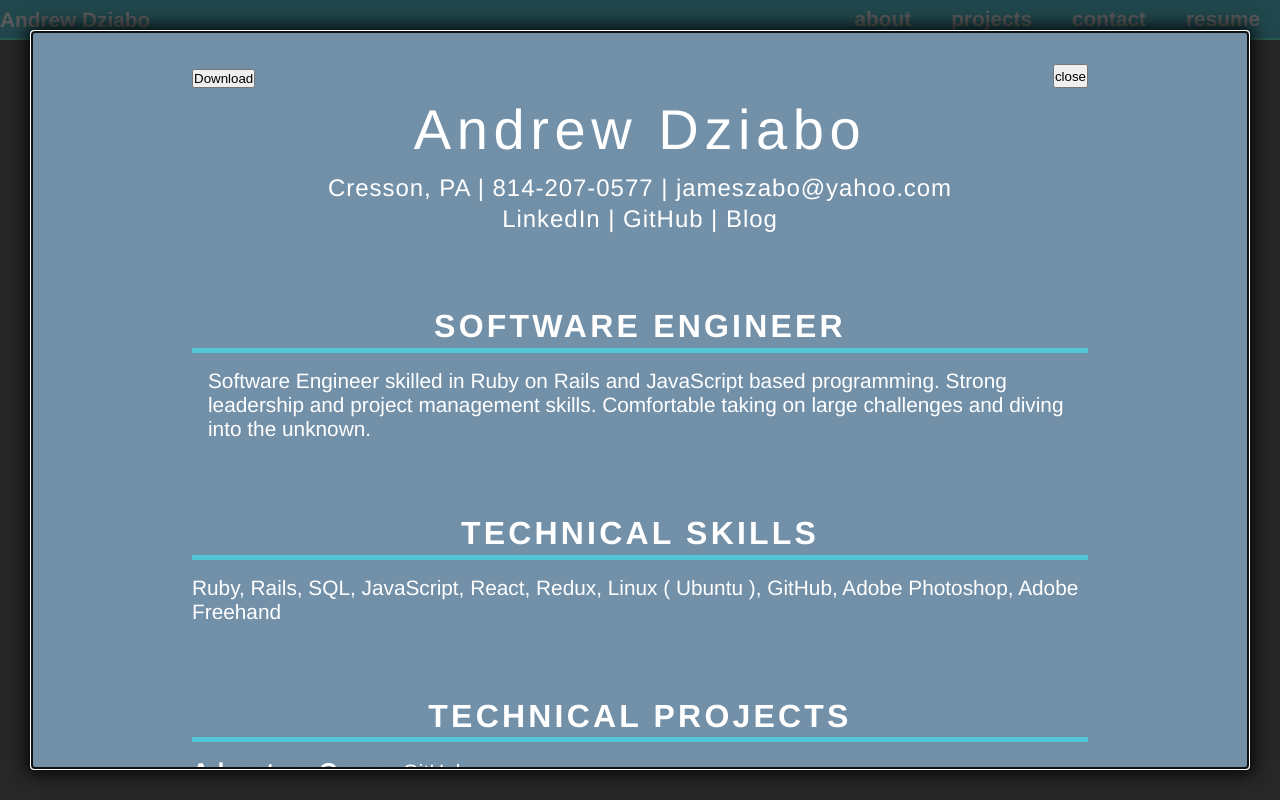
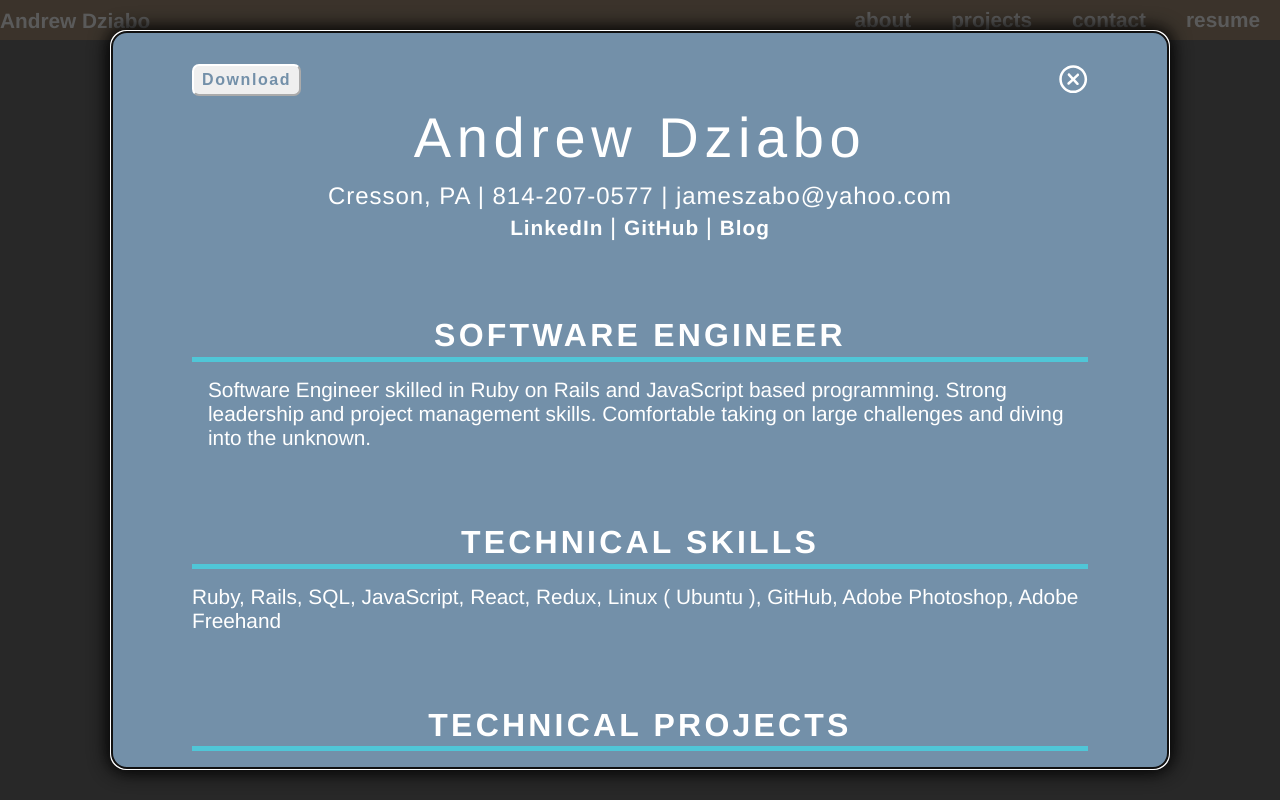
Before and after one commit to AndyDziabo/portfolio, a React (Create React App) app: page / in a window 1280 px wide. Both pictures are taken after a click on the item "resume". Built offline with nearby package versions, Linux system fonts and the light colour scheme.

Commit message:
demo modal styling

```diff
--- a/src/components/Demo.js
+++ b/src/components/Demo.js
@@ -1,4 +1,4 @@
-
+import { CgCloseO } from 'react-icons/cg';
 import { Swiper, SwiperSlide } from 'swiper/react';
 import "swiper/css";
 import "swiper/css/navigation";
@@ -22,24 +22,18 @@ function Demo({ title, imgArr, closeModal }) {
         >
             {imgArr.map((data) =>
                 <SwiperSlide className='demo-slide' key={data.alt}>
-                    <div>
+                    <div className='demo-slide-container'>
                         <h2>{title}</h2>
                         <div className='demo-modal-header'>
                             <h3>{data.title}</h3>
-                            <button onClick={closeModal}>close</button>
+                            <CgCloseO className='close' onClick={closeModal} />
                         </div>
-                        <img src={data.img} alt={data.alt} />
+                        <div className='demo-img-container'>
+                            <img src={data.img} alt={data.alt} />
+                        </div>
+
                     </div>
                 </SwiperSlide>)}
-
-            {/* <SwiperSlide>Slide 2</SwiperSlide>
-            <SwiperSlide>Slide 3</SwiperSlide>
-            <SwiperSlide>Slide 4</SwiperSlide>
-            <SwiperSlide>Slide 5</SwiperSlide>
-            <SwiperSlide>Slide 6</SwiperSlide>
-            <SwiperSlide>Slide 7</SwiperSlide>
-            <SwiperSlide>Slide 8</SwiperSlide>
-            <SwiperSlide>Slide 9</SwiperSlide> */}
         </Swiper>
         </>
     )
--- a/src/components/Resume.js
+++ b/src/components/Resume.js
@@ -1,3 +1,4 @@
+import { CgCloseO } from 'react-icons/cg';
 
 function Resume({ closeModal }) {
 
@@ -5,17 +6,25 @@ function Resume({ closeModal }) {
         <div className="resume">
             <div className="resume-header">
                 <a href={require("../assets/Dziabo_A_Resume.docx")} download="Dziabo_A_Resume">
-                <button>Download</button>
+                <button className='download-btn'>Download</button>
                 </a>
-                <button onClick={closeModal}>close</button>
+                <CgCloseO className='close' onClick={closeModal} />
             </div>
             <div className="resume-close">
 
             </div>
             <div>
                 <h1 className="resume-name">Andrew Dziabo</h1>
-                <div className="resume-contact">Cresson, PA | 814-207-0577 | jameszabo@yahoo.com</div>
-                <div className="resume-contact"> LinkedIn | GitHub | Blog</div>
+                <div className="resume-contact">Cresson, PA | 814-207-0577 |
+                    <span className="resume-email" onClick={(e) => {window.location.href ='mailto:jameszabo@yahoo.com';}}> jameszabo@yahoo.com</span>
+                </div>
+                <div className="resume-contact">
+                    <a href="https://www.linkedin.com/in/andrewdziabo/" target="_blank" rel="noopener noreferrer"> LinkedIn </a>
+                      |
+                    <a href="https://github.com/AndyDziabo" target="_blank" rel="noopener noreferrer"> GitHub </a>
+                      |
+                    <a href="https://dev.to/andydziabo" target="_blank" rel="noopener noreferrer"> Blog </a>
+                </div>
                 <br></br>
                 <h3 className="resume-section-title">SOFTWARE ENGINEER</h3>
                 <div className="resume-line"></div>
--- a/src/index.css
+++ b/src/index.css
@@ -10,26 +10,16 @@ body {
   -moz-osx-font-smoothing: grayscale;
 }
 
-/* code {
-  font-family: source-code-pro, Menlo, Monaco, Consolas, 'Courier New',
-    monospace;
-} */
-
 .main {
-  /* display: inline; */
-  /* float: right; */
   background-color: rgb(101, 101, 101);
-  /* display: flex; */
-  /* justify-content: center; */
   height: 95vh;
-  /* overflow: hidden; */
   overflow-y: scroll;
   width: 100%;
 }
 
 .main h1 {
   font-size: 3.25rem;
-  font-weight: 300;
+  font-family: monospace;
   /* line-height: 0.5rem; */
   /* position: relative; */
   width: fit-content;
@@ -39,7 +29,7 @@ body {
 }
 
 .title-underline {
-  background-color: #005099;
+  background-color: #50C6D7;
   width: 13ch;
   height: 5px;
   margin: 0 auto;
@@ -68,14 +58,11 @@ section {
 
 nav{
   display: flex;
-  border-bottom-color: #65FBD2;
-  border-bottom-style: solid;
-  border-bottom-width: 2px;
   align-items: center;
   justify-content: space-between;
-  background-color: #50C6D7;
+  background-color: #9F8970;
   min-height: 5vh;
-  color: #65FBD2;
+  color: white;
   z-index: 4;
 }
 
@@ -96,7 +83,7 @@ nav{
   font-size: 1.3rem;
   font-weight: 600;
   color: white;
-  transition: 0.3s ease-in-out;
+  transition: 0.2s ease-in-out;
 }
 
 .nav-logo a {
@@ -104,11 +91,16 @@ nav{
   font-size: 1.3rem;
   font-weight: 600;
   color: white;
-  transition: 0.3s ease-in-out;
+  transition: 0.2s ease-in-out;
+}
+
+.nav-logo a:hover {
+  color: #6B5740;
+  cursor: pointer;
 }
 
 .nav-item:hover{
-  color: #65FBD2;
+  color: #6B5740;
   cursor: pointer;
 }
 
@@ -116,7 +108,7 @@ nav{
   content: "";
   width: 30%;
   height: 2px;
-  background-color: #65FBD2;
+  background-color: #6B5740;
   position: absolute;
   bottom: -4px;
   left: 20px;
@@ -140,10 +132,11 @@ nav{
   color: white;
   position: absolute;
   top: 2rem;
-  left: 2rem;
-  right: 2rem;
+  left: 7rem;
+  right: 7rem;
   bottom: 2rem;
   background-color: #7390A9;
+  border-radius: 15px;
   overflow-y: scroll;
   /* opacity: 0.8; */
   padding: 1rem;
@@ -159,6 +152,33 @@ nav{
   background-color: #0b0b0bac;
   /* opacity: 0.8; */
   z-index: 5000;
+}
+
+.download-btn {
+  padding: 5px 8px;
+  font-size: 1rem;
+  font-weight: 900;
+  letter-spacing: 0.1rem;
+  color: #7390A9;
+  border-radius: 7px;
+  border-color: white;
+  transition: 0.2s ease-in-out;
+}
+
+.download-btn:hover {
+  color: white;
+  background-color: #50C6D7;
+  cursor: pointer;
+}
+
+.close {
+  font-size: 1.9rem;
+  transition: 0.2s ease-in-out;
+}
+
+.close:hover {
+  color: #50C6D7;
+  cursor: pointer;
 }
 
 .resume {
@@ -194,6 +214,28 @@ nav{
   line-height: 1.3em;
   width: fit-content;
   margin: 0 auto;
+}
+
+.resume-contact a {
+  text-decoration: none;
+  font-size: 1.3rem;
+  font-weight: 600;
+  color: white;
+  transition: 0.2s ease-in-out;
+}
+
+.resume-contact a:hover{
+  color: #50C6D7;
+  cursor: pointer;
+}
+
+.resume-email {
+  transition: 0.2s ease-in-out;
+}
+
+.resume-email:hover {
+  color: #50C6D7;
+  cursor: pointer;
 }
 
 .resume-section-title {
@@ -266,6 +308,7 @@ nav{
 }
 
 #home h1 {
+  font-family: 'Trebuchet MS', 'Lucida Sans Unicode', 'Lucida Grande', 'Lucida Sans', Arial, sans-serif;
   font-size: 4.5em;
   font-weight: 900;
   letter-spacing: .1em;
@@ -276,7 +319,7 @@ nav{
 }
 
 .line {
-  background-color: #005099;
+  background-color: #50C6D7;
   font-size: 4em;
   width: 13ch;
   height: 5px;
@@ -422,37 +465,61 @@ nav{
 }
 
 .demoSwiper{
-  margin-top: 0;
+  margin-top: 0px;
   width: 100%;
-  /* background-color: white; */
+  /* background-color: rgb(112, 111, 111); */
 }
 
 .demo-slide {
   display: flex;
   justify-content: center;
-  padding-top: 3rem;
+}
+
+.demo-slide-container {
+  width: 90%;
+  height: 100%;
+  /* background-color: #50C6D7; */
 }
 
 .demo-modal-header {
-  background-color: #50C6D7;
-  display: inline-flex;
+  background-color: #7390A9;
+  display: flex;
+  justify-content: space-between;
+  border-top-left-radius: 10px;
+  border-top-right-radius: 10px;
+  align-items: center;
+  padding-top: 0px;
+  padding-left: 10px;
+  padding-right: 5px;
   width: 100%;
   height: 40px;
 }
 
 .demo-modal-header button {
-  position: absolute;
-  right: 0;
   padding: 5px;
   margin: 5px;
+}
+
+.demo-img-container {
+  width: 100%;
+  /* height: 100%; */
+  background-color: rgb(101, 101, 101);
+  border-bottom-left-radius: 10px;
+  border-bottom-right-radius: 10px;
+  display: flex;
+  justify-content: center;
+  padding-top: 20px;
+  padding-bottom: 20px;
 }
 
 .demo-slide img {
   width: auto;
   max-width: 100%;
+  border-radius: 9px;
   height: auto;
-  box-shadow: 0px 0px 18px 5px #000000;
-  background: #444;
+  box-shadow: 0px 0px 15px 5px #00000057;
+  /* background: #444; */
+
 }
 
 
```
